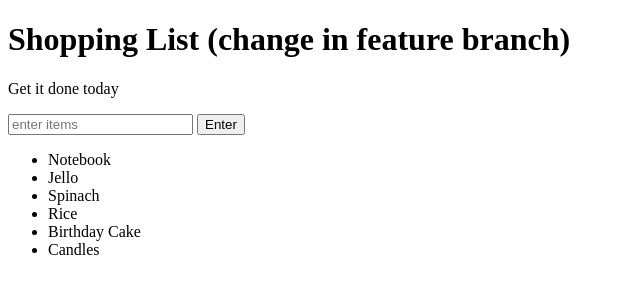
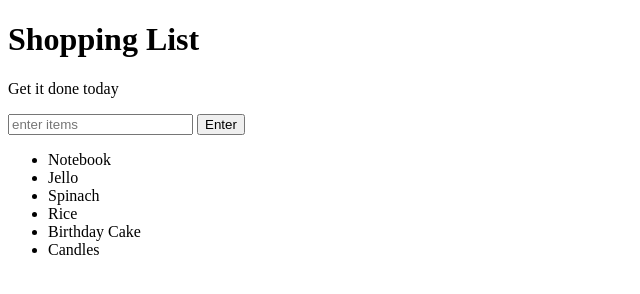
Before and after one commit to miloszcwen/git-test, a plain HTML site: page index.html in a window 1280 px wide. Shown: the whole page, without its empty margins (0-640 px from the left). Drawn offline with Linux system fonts and the light colour scheme.

Commit message:
reverting changes

```diff
--- a/index.html
+++ b/index.html
@@ -5,7 +5,7 @@
 	<link rel="stylesheet" type="text/css" href="style.css">
 </head>
 <body>
-	<h1>Shopping List (change in feature branch)</h1>
+	<h1>Shopping List</h1>
 	<p id="first">Get it done today</p>
 	<input id="userinput" type="text" placeholder="enter items">
 	<button id="enter">Enter</button>
```
